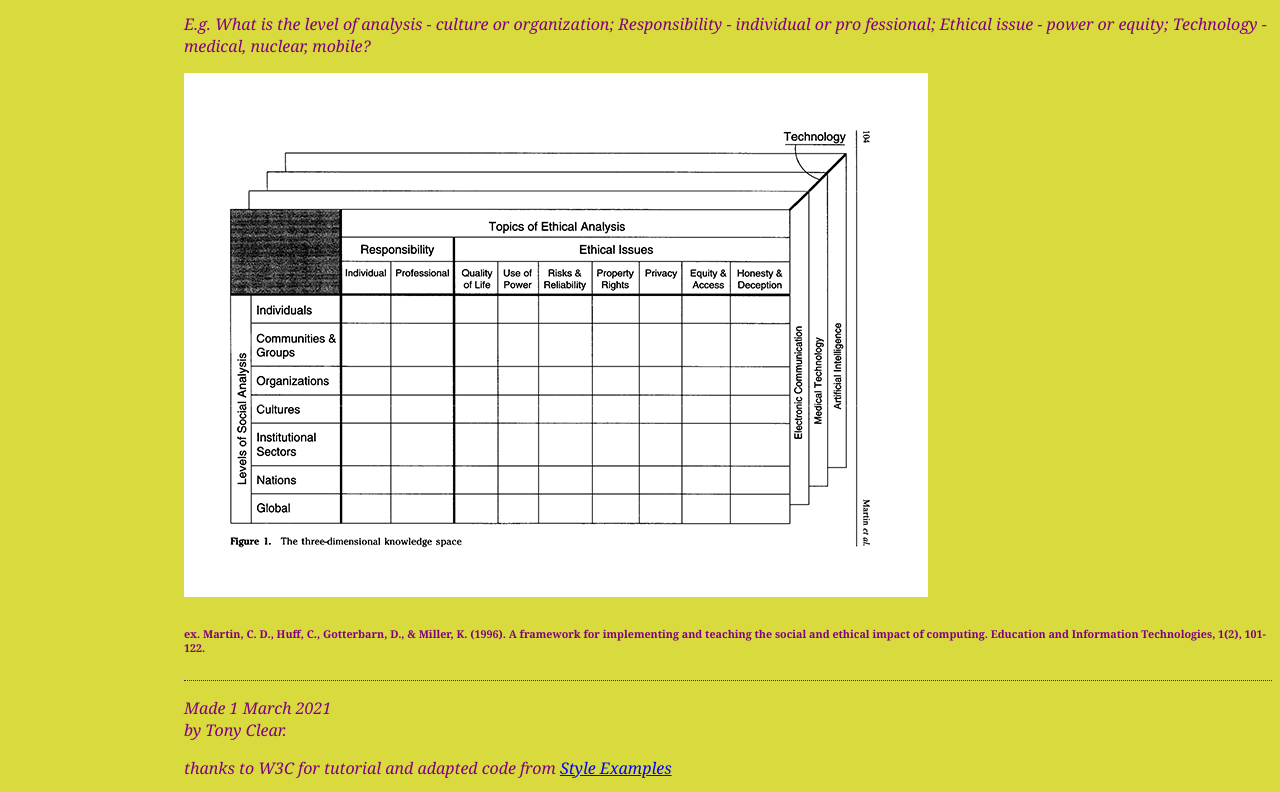
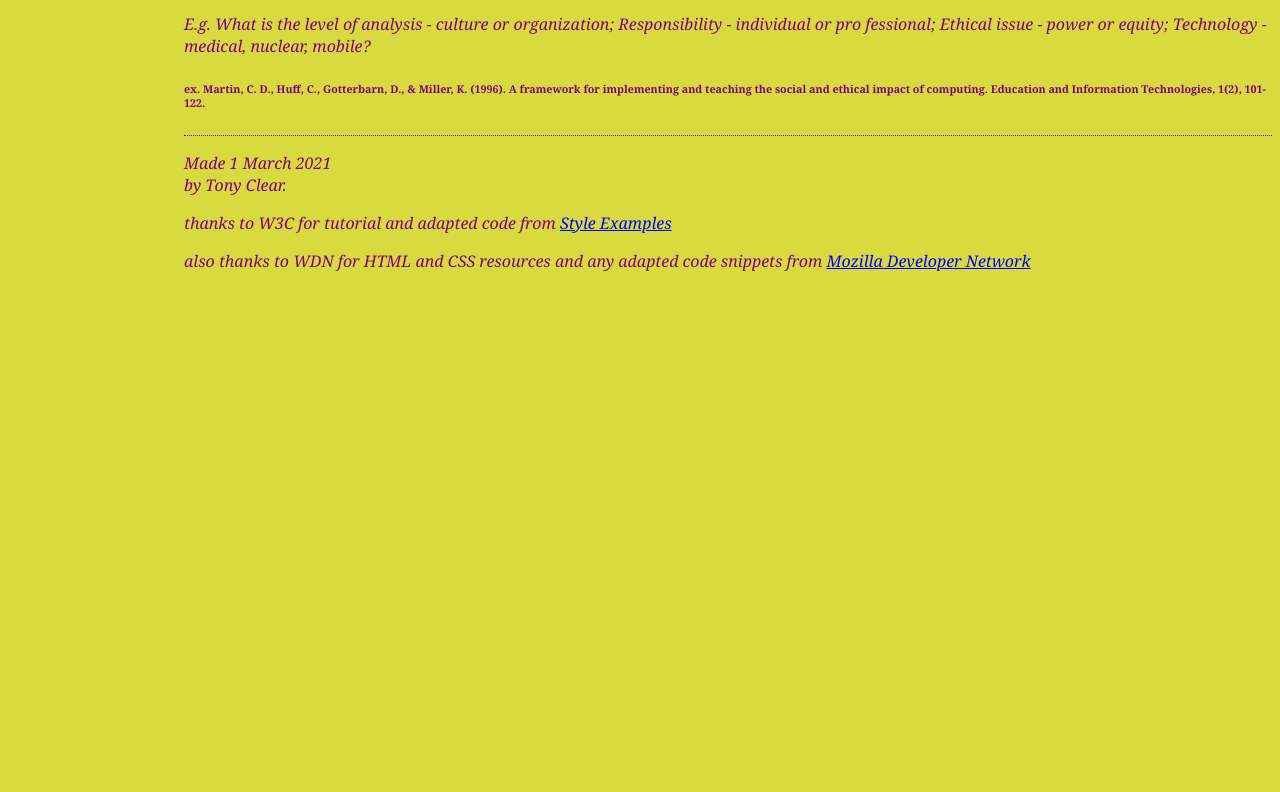
Before and after one commit to elfadog/VWR, a plain HTML site: page misc/topic.html in a window 1280 px wide. Shown: the part 414-1206 px from the top of the page. After the commit the page ends 800 px from the top, so only its background shows below. Drawn offline with Linux system fonts and the light colour scheme.

Commit message:
Update topic.html

```diff
--- a/misc/topic.html
+++ b/misc/topic.html
@@ -28,7 +28,6 @@
 
 <p><em>When deciding on your chosen technology/topic, it is best not to choose something too broad, but limit the focus e.g. consider the level of social analysis from the figure below.</p></em>
 <p><em>E.g. What is the level of analysis - culture or organization; Responsibility - individual or pro fessional; Ethical issue - power or equity; Technology - medical, nuclear, mobile?</p></em>
-<img src="../images/martin_miller_1996_small.png" alt="Social and Ethical Impact of Computing"
 </ul><h6><p>ex. Martin, C. D., Huff, C., Gotterbarn, D., & Miller, K. (1996). A framework for implementing and teaching the social and ethical impact of computing. Education and Information Technologies, 1(2), 101-122.<p></h6>
 <!-- Sign and date the page, it's only polite! -->
 <address>Made 1 March 2021<br>
```
